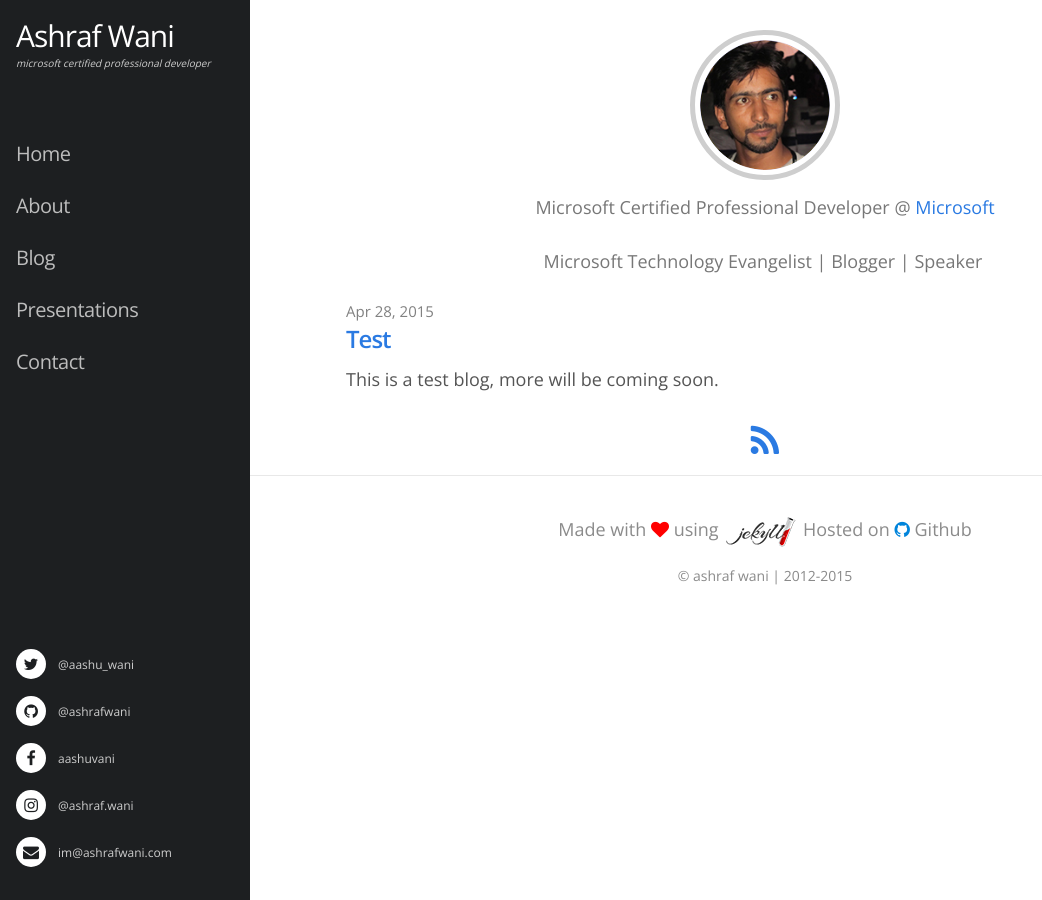
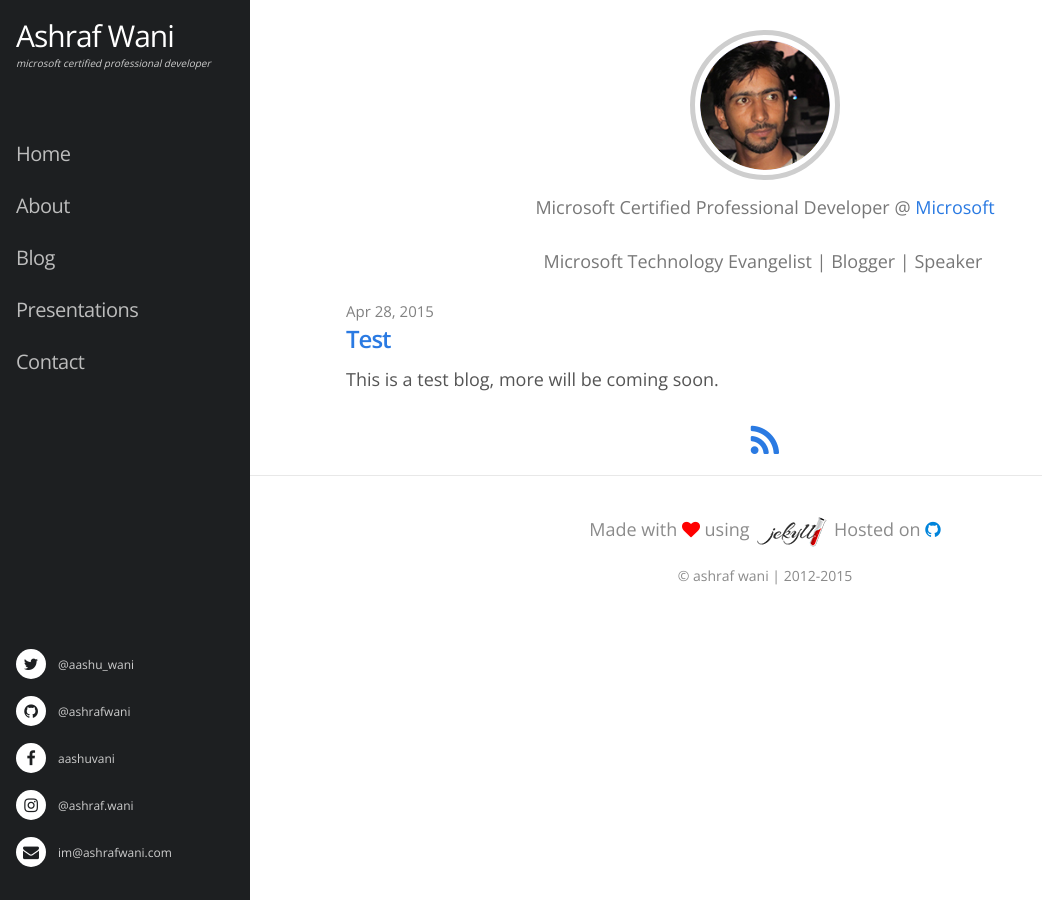
Before and after one commit to ashrafwani/ashrafwani.github.io, a Jekyll site: the page built from index.html, in a window 1280 px wide. Shown: the whole page, without its empty margins (0-1042 px from the left). Built offline with Jekyll 4.4.1, drawn with Linux system fonts in a browser that asks for light colours; nearby versions of some CDN libraries; library files that are not in the unit come from our copies.

Commit message:
Update footer.html

```diff
--- a/_includes/footer.html
+++ b/_includes/footer.html
@@ -1,7 +1,7 @@
 <footer class="site-footer">
   <div class="wrap">
     <div class="footer-info column">
-      <p class="text">Made with <i class="fa fa-heart"></i> using <img src="/images/jekyll.png" alt="" /> Hosted on <i class="fa fa-github"></i> Github</p>
+      <p class="text">Made with <i class="fa fa-heart"></i> using <img src="/images/jekyll.png" alt="" /> Hosted on <i class="fa fa-github"></i></p>
     </div>
     <h2 class="footer-heading">&copy; {{ site.title }} | 2012-2015</h2>
   </div>
```
